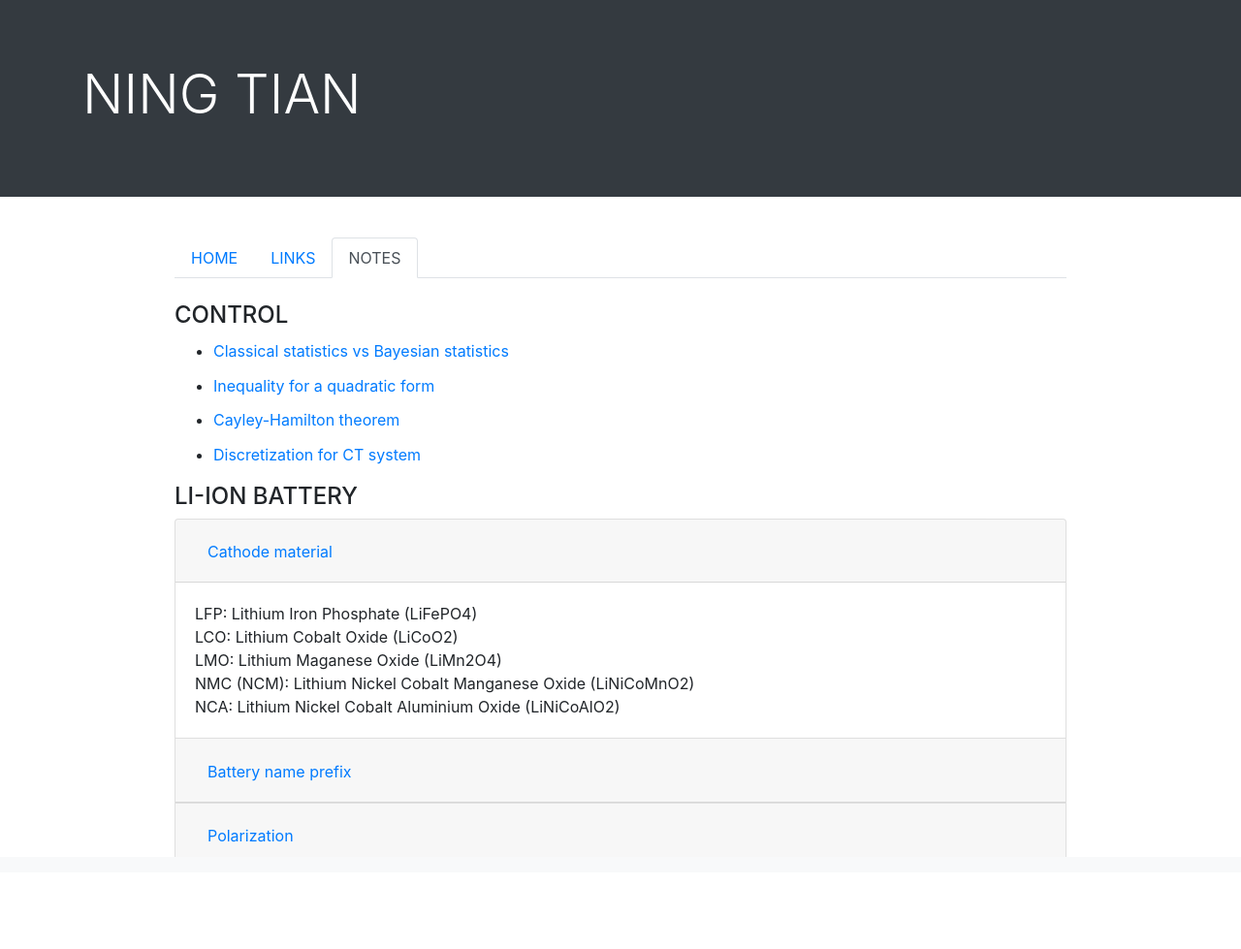
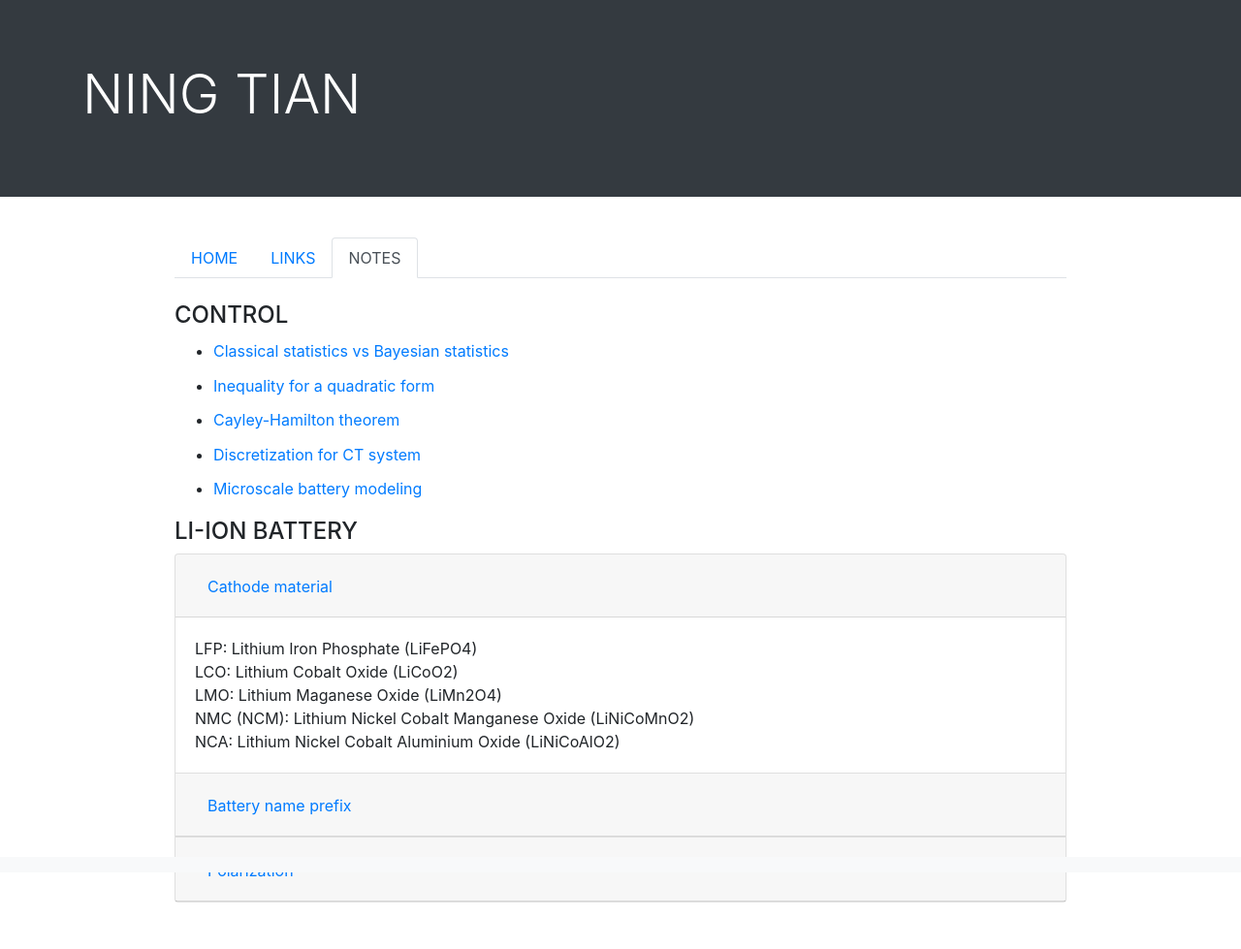
Before and after one commit to ningtian/ningtian.github.io, a Jekyll site: the page notes/index.html, which Jekyll copies as it is, in a window 1280 px wide. Shown: the whole page at 97% size. Built offline with Jekyll 4.4.1, drawn with Linux system fonts in a browser that asks for light colours; before the commit the page ends 943 px from its top, so only the background shows below that.

Commit message:
Update index.html

```diff
--- a/notes/index.html
+++ b/notes/index.html
@@ -54,6 +54,7 @@
 
 	<li><a href="/files/20180310_Cayley-Hamilton theorem.pdf">Cayley-Hamilton theorem</a></li>
 	<li><a href="/files/20191230_discretization.pdf">Discretization for CT system</a></li>
+	<li><a href="/files/20191230_ECM.pdf">Microscale battery modeling</a></li>
         </ul>
     </div> <!-- end of <div class="a"> -->
 
```
